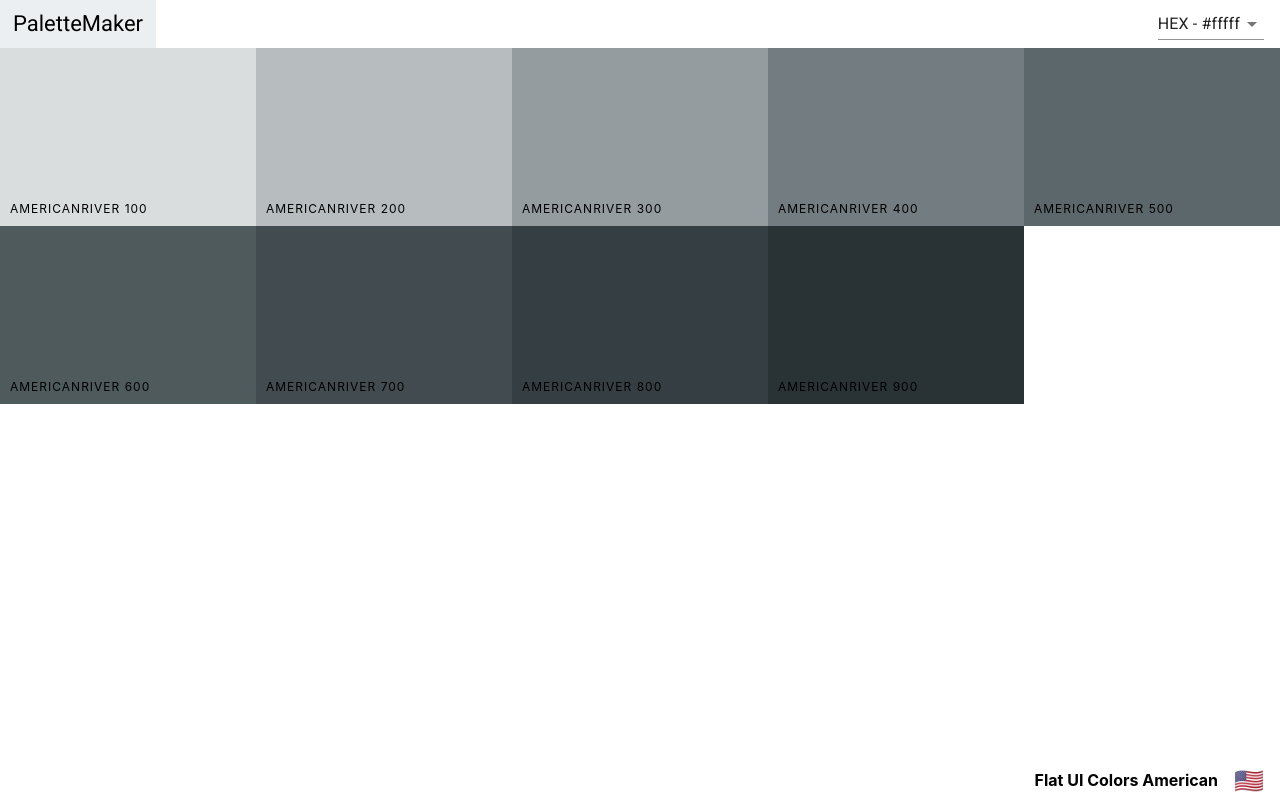
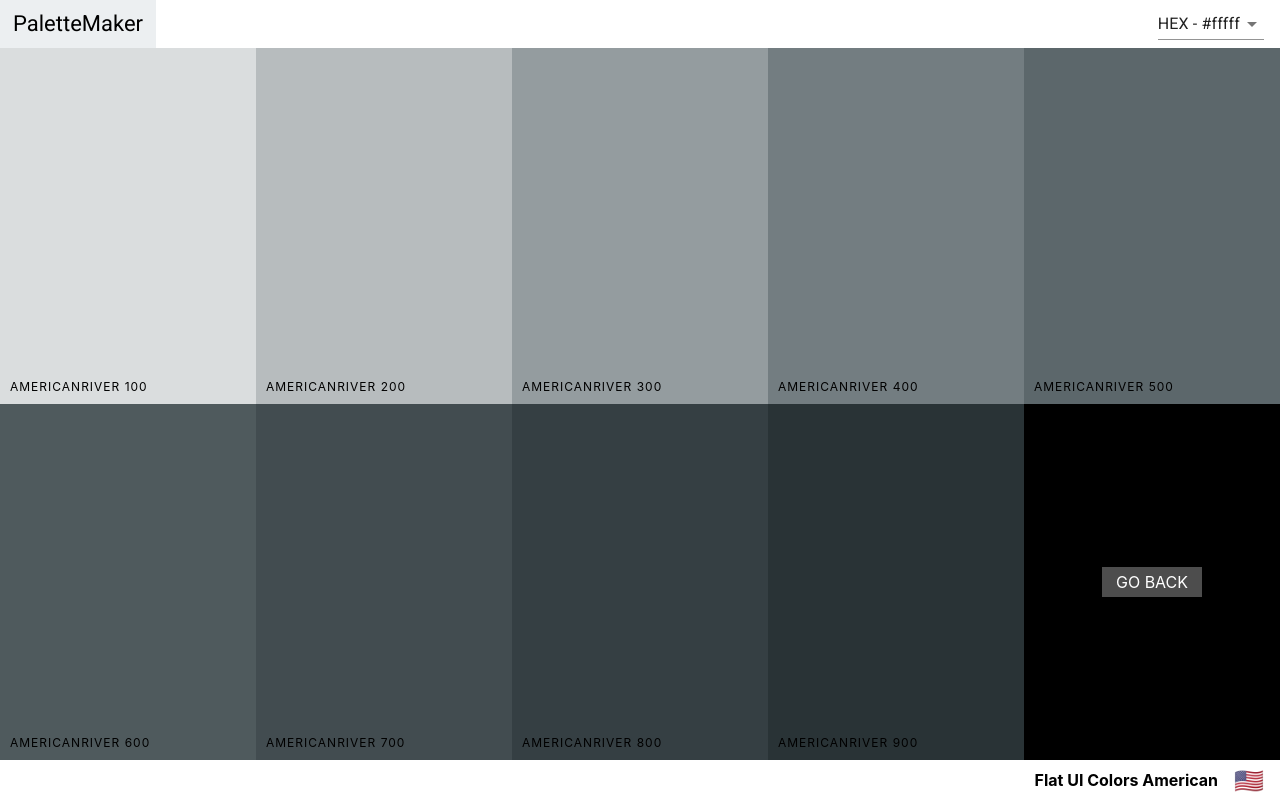
Before and after one commit to theborgh/palette-maker, a React (Create React App) app: page /palette/flat-ui-colors-american/americanriver in a window 1280 px wide. Built offline with nearby package versions, Linux system fonts and the light colour scheme.

Commit message:
Add go-back link

```diff
--- a/src/ColorBox.css
+++ b/src/ColorBox.css
@@ -8,7 +8,17 @@
   margin-bottom: -4px;
 }
 
-.copy-button {
+.SingleColorPalette .ColorBox {
+  height: 50%;
+}
+
+.ColorBox.go-back {
+  background-color: black;
+  color: white;
+}
+
+.copy-button,
+.back-button {
   width: 100px;
   height: 30px;
   position: absolute;
@@ -24,6 +34,10 @@
   color: white;
   text-transform: uppercase;
   border: none;
+  text-decoration: none;
+}
+
+.copy-button {
   opacity: 0;
 }
 
--- a/src/SingleColorPalette.js
+++ b/src/SingleColorPalette.js
@@ -2,6 +2,7 @@
 import ColorBox from './ColorBox';
 import Navbar from './Navbar';
 import PaletteFooter from './PaletteFooter';
+import {Link} from 'react-router-dom';
 
 export default class SingleColorPalette extends Component {
   constructor(props) {
@@ -13,8 +14,6 @@
     this.state = {
       format: 'hex',
     };
-
-    console.log(this._shades);
   }
 
   gatherShades(palette, colorToFilterBy) {
@@ -38,11 +37,11 @@
 
   render() {
     const {format} = this.state;
-    const {paletteName, emoji} = this.props.palette;
+    const {paletteName, emoji, id} = this.props.palette;
 
     const colorBoxes = this._shades.map(color => (
       <ColorBox
-        key={color.id}
+        key={color.name}
         name={color.name}
         background={color[format]}
         showLink={false}
@@ -50,9 +49,16 @@
     ));
 
     return (
-      <div className='Palette'>
+      <div className='Palette SingleColorPalette'>
         <Navbar handleChange={this.changeFormat} showSingleColor={true} />
-        <div className='Palette-colors'>{colorBoxes}</div>
+        <div className='Palette-colors'>
+          {colorBoxes}
+          <div className='go-back ColorBox'>
+            <Link to={`/palette/${id}`} className='back-button'>
+              Go Back
+            </Link>
+          </div>
+        </div>
         <PaletteFooter paletteName={paletteName} emoji={emoji} />
       </div>
     );
```
